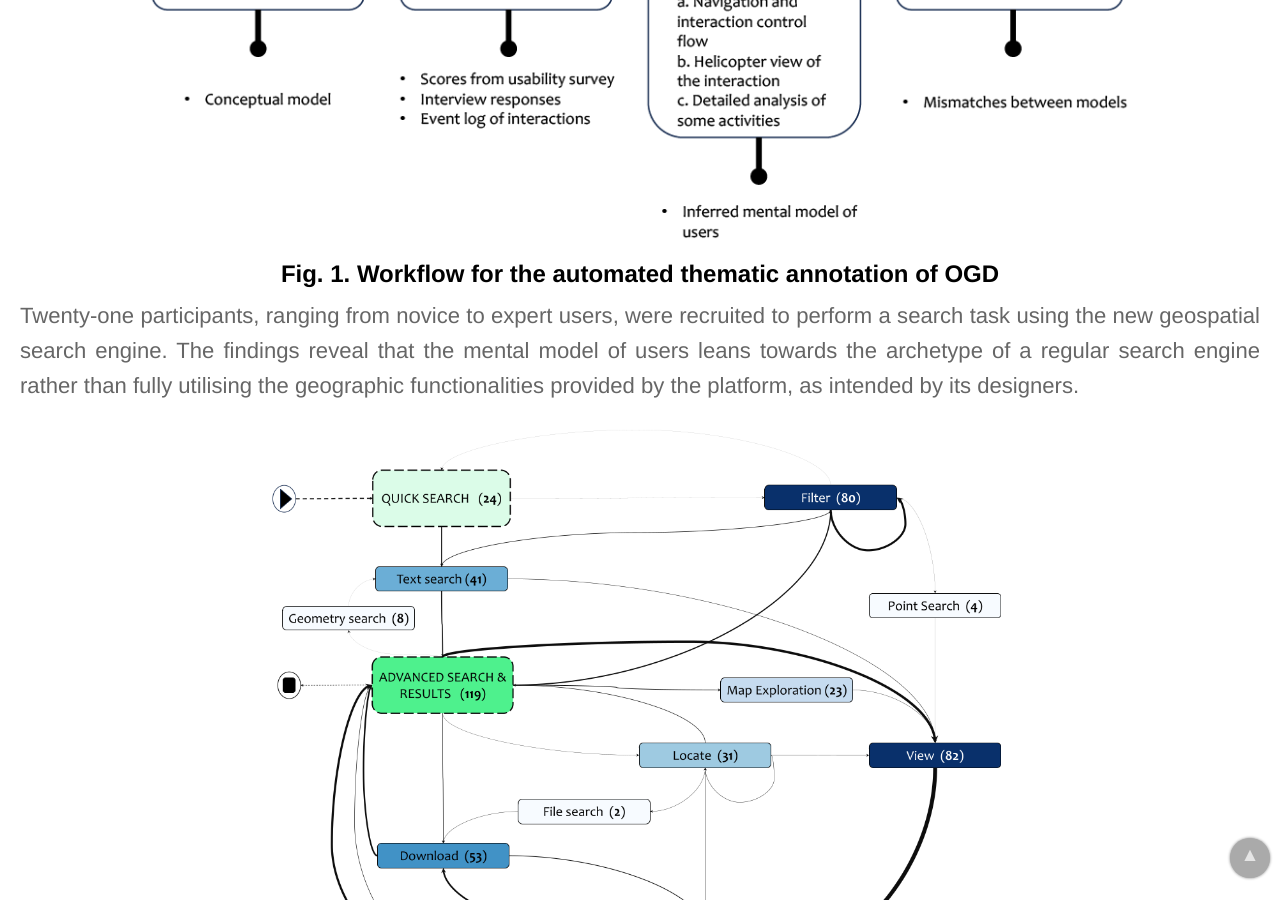
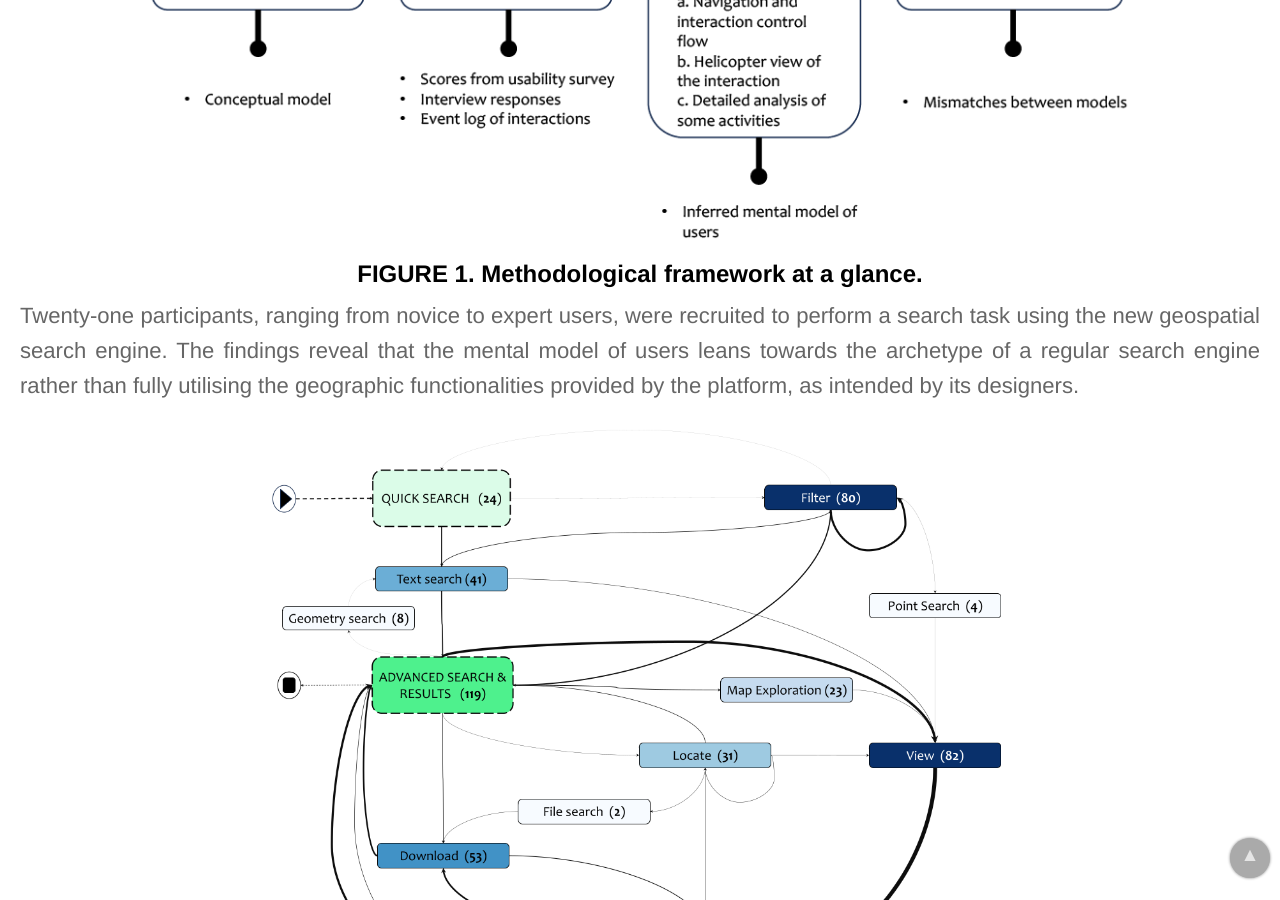
Before and after one commit to IAAA-Lab/IAAA-Lab.github.io, a Jekyll site: the page built from _posts/2026-07-06-Applicability-of-Process-Mining-in-Usability_Tests.md, in a window 1280 px wide and 900 px high, scrolled down 1024 px. Built offline with Jekyll 4.4.1, drawn with Linux system fonts in a browser that asks for light colours.

Commit message:
Revise figure captions in usability testing paper
Updated figure captions for clarity and consistency.

```diff
--- a/_posts/2026-07-06-Applicability-of-Process-Mining-in-Usability_Tests.md
+++ b/_posts/2026-07-06-Applicability-of-Process-Mining-in-Usability_Tests.md
@@ -11,14 +11,13 @@ A fundamental challenge in digital product design is ensuring that actual mental
 This paper published in IEEE Open Journal of the Computer Society proposes to actively incorporate process mining into usability testing. We discuss the implications of process mining on usability testing using a case study performed at the National Geographic Institute of Spain, where a new geospatial search engine was under development.
 
 ![FIGURE 1. Methodological framework at a glance.]({{ site.baseurl }}/images/posts/2026-07-06-methodology.png){: .center-image width="80%"}
-<h4><center><b>Fig. 1. Workflow for the automated thematic annotation of OGD</b></center></h4>
+<h4><center><b>FIGURE 1. Methodological framework at a glance.</b></center></h4>
 
 Twenty-one participants, ranging from novice to expert users, were recruited to perform a search task using the new geospatial search engine. The findings reveal that the mental model of users leans towards the archetype of a regular search engine rather than fully utilising the geographic functionalities provided by the platform, as intended by its designers.
 
 ![FIGURE 7. Search process map including pages and actions for all participants.]({{ site.baseurl }}/images/posts/2026-07-06-processMap.png){: .center-image width="60%"}
 <h4><center><b>FIGURE 7. Search process map including pages and actions for all participants.</b></center></h4>
 
-
 ---
 [Applicability of Process Mining in Usability Tests: A Case Study for Identifying User Mental Models in Geospatial Search Engines.](https://doi.org/10.1109/OJCS.2026.3682070)  D.J. HERRERA-MURILLO, P. ABAD POWER, F.J. LOPEZ-PELLICER, S. BALDASARRI, J. NOGUERAS-ISO. IEEE Open Journal of the Computer Society, vol. 7, p. 730-741, 2026.
 
```
